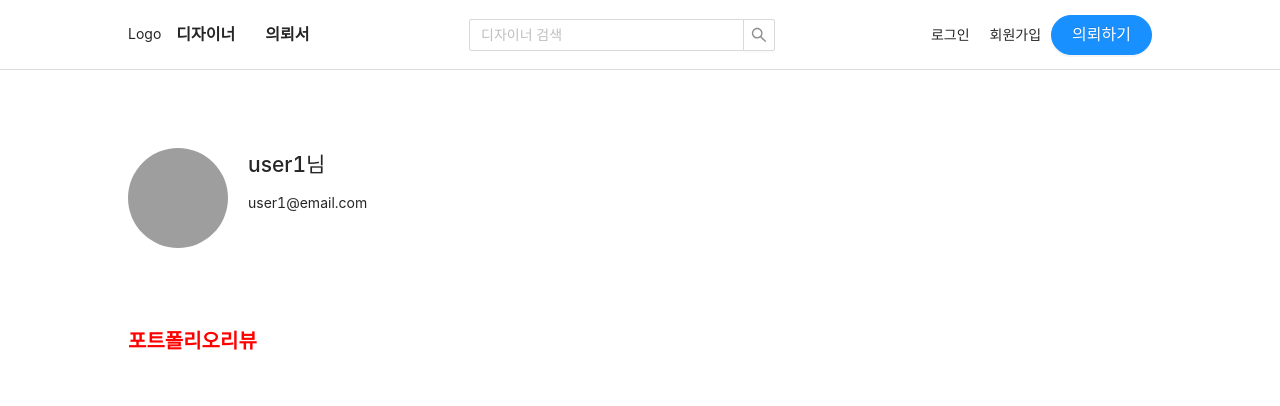
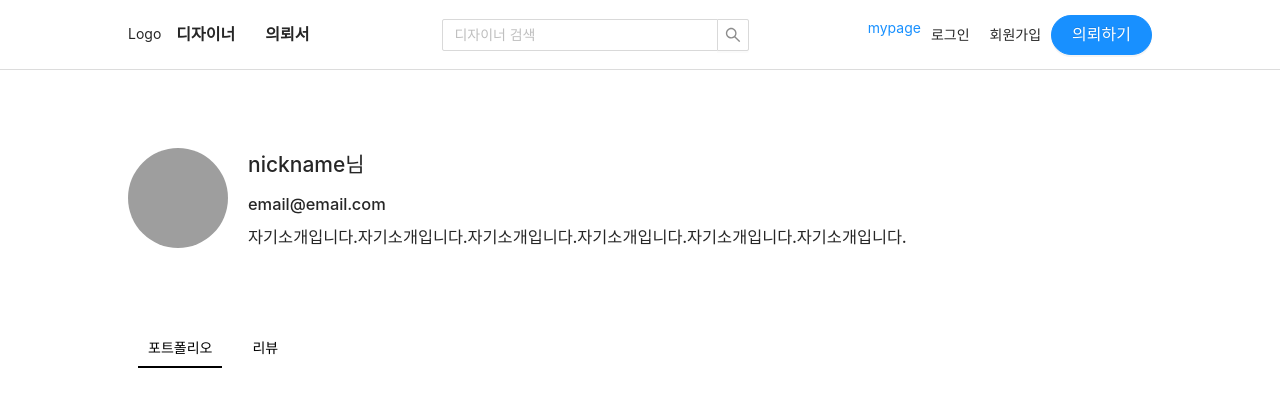
Before and after one commit to GyeongTak/TrackingQR, a React (Create React App) app in the folder frontend/: page /profile in a window 1280 px wide. Shown: the top 406 px of the page. Built offline with nearby package versions, Linux system fonts and the light colour scheme; grey boxes are pictures that could not be loaded.

Commit message:
profile page tab 제작

```diff
--- a/frontend/package.json
+++ b/frontend/package.json
@@ -18,6 +18,7 @@
     "react-dom": "^18.0.0",
     "react-router-dom": "^6.3.0",
     "react-scripts": "5.0.0",
+    "recoil": "^0.7.2",
     "swiper": "^8.1.3",
     "web-vitals": "^2.1.4"
   },
--- a/frontend/src/App.js
+++ b/frontend/src/App.js
@@ -4,11 +4,12 @@ import HomePage from './pages/Home';
 import JoinPage from './pages/Join';
 import LoginPage from './pages/Login';
 import Profile from './pages/Profile';
-
+import { RecoilRoot } from 'recoil';
 import {BrowserRouter, Routes, Route } from 'react-router-dom';
 
 const App = () => {
   return (
+    <RecoilRoot>
       <BrowserRouter>
         <Routes>
           <Route path = "/sda/" element={<DesignerPage/>} />
@@ -19,6 +20,7 @@ const App = () => {
           <Route path = "/Join" element={<JoinPage/>} />
         </Routes>
       </BrowserRouter>
+    </RecoilRoot>
   );
 }
 
--- a/frontend/src/components/MainMenu/index.js
+++ b/frontend/src/components/MainMenu/index.js
@@ -31,7 +31,7 @@ const MainMenu = () => {
             </div>
             <Input.Search placeholder="디자이너 검색" onSearch={onSearch} style={{width:'30%'}}/>
             <div style={{display: 'flex', alignItems: 'center'}}>
-
+                <Link to="/profile"><p>mypage</p></Link>
                 <div style={{padding: '0 10px'}}>로그인</div>
                 <div style={{padding: '0 10px'}}>회원가입</div>
                 {dummyDataMe.role === 'client'?
--- a/frontend/src/pages/CreatePortfolio/index.js
+++ b/frontend/src/pages/CreatePortfolio/index.js
@@ -4,8 +4,11 @@ import { Button } from 'antd';
 import { UploadOutlined } from '@ant-design/icons';
 import axios from 'axios';
 import 'antd/dist/antd.min.css';
+import { useRecoilState } from 'recoil';
+import userState from '../../store/user';
 
 const CreatePortfolioPage = () => {
+    const [ user, setUser ]  = useRecoilState(userState);
     const [ imagePrevious, setImagePrevious ] = useState(false);
     const [ file, setFile ] = useState();
     const [ title, setTitle ] = useState('');
@@ -40,6 +43,8 @@ const CreatePortfolioPage = () => {
         formData.append('title', title);
         formData.append('description', content);
         formData.append('userid', 'test_user');
+        const token = localStorage.getItem('token');
+        axios.defaults.headers.common['Authorization'] = token
         axios.post('http://localhost:8000/sda/api/portfolio/new', formData)
         .then((res) => {
             console.log(res);
--- a/frontend/src/pages/Login/index.js
+++ b/frontend/src/pages/Login/index.js
@@ -8,12 +8,16 @@ import Col from 'react-bootstrap/Col';
 import Container from 'react-bootstrap/Container';
 import MainMenu from "../../components/MainMenu";
 import { signupButton } from './style';
-import { Link } from 'react-router-dom';
+import { Link, useNavigate } from 'react-router-dom';
 import axios from 'axios';
+import { useRecoilState } from 'recoil';
+import userState from '../../store/user';
 
 function LoginPage() {
+    const [user, setUser]  = useRecoilState(userState);
     const [userId, setUserId] = useState('');
     const [password, setPassword] = useState('');
+    const navigate = useNavigate();
 
     const onChangeId = (e) => {
         setUserId(e.target.value);
@@ -30,7 +34,16 @@ function LoginPage() {
             })
         .then((res) => {
             const { token, user_id, is_client } = res.data;
-            axios.defaults.headers.common['Authorization'] = token;
+            localStorage.setItem('token', token);
+
+            setUser({
+                userId : user_id,
+                isClient : is_client,
+                profileImage : '',
+            });
+
+            navigate("/",  { replace: true });
+
         })
         .catch((error) => {
             console.error(error.response);
--- a/frontend/src/pages/Profile/index.js
+++ b/frontend/src/pages/Profile/index.js
@@ -1,21 +1,26 @@
 /** @jsxImportSource @emotion/react */
-import React from 'react';
+import React, { useState, useEffect } from 'react';
 import MainMenu from '../../components/MainMenu';
-import { jsx, css } from '@emotion/react';
-import { container, memberInfoContainer, userInfoContent, ActiveLink} from './style';
+import { container, memberInfoContainer, userInfoContent, ActiveLink,  LinkContainer} from './style';
 import Avartar from '../../components/Avatar';
-import { NavLink } from 'react-router-dom';
 import queryString from 'query-string';
+import { useRecoilState } from 'recoil';
+import userState from '../../store/user';
 
-const me = {
-    username : 'user1',
-    email : 'user1@email.com',
-
-}
 
 const Profile = () => {
-    //const query = queryString.parse(window.location.search);
-    console.log(queryString.parse(window.location.search));
+    const [ activeTab, setActiveTab ] = useState(window.location.search?
+        queryString.parse(window.location.search)["tab"] : 'portfolio');
+    const [user, setUser]  = useRecoilState(userState);
+
+    console.log(activeTab);
+    console.log(user);
+
+    const onClickTab = (tab) => {
+        setActiveTab(tab);
+    };
+
+
     return (
         <>
         <MainMenu />
@@ -24,13 +29,16 @@ const Profile = () => {
         <div css={memberInfoContainer}>
             <Avartar src='https://search.pstatic.net/common/?src=http%3A%2F%2Fpost.phinf.naver.net%2FMjAyMDA3MTZfMjE3%2FMDAxNTk0ODcyNzY2NTE3.q33CvFJq2IiCh9BUVWfG4IWhEJX-giFX9Rp9_K3AJzkg.9N4e_fFoOp3vQ7c5dxqKyvFrabouzwtUKo41KqOAKbAg.JPEG%2FIELuoo7XtRxBS8TA97d-alMucVRc.jpg&type=sc960_832' />
             <div css={userInfoContent}>
-            <h2>{me.username}님</h2>
-            <p>{me.email}</p>
+            <h2>nickname님</h2>
+            <h3>email@email.com</h3>
+            <h3>자기소개입니다.자기소개입니다.자기소개입니다.자기소개입니다.자기소개입니다.자기소개입니다.</h3>
             </div>
         </div>
 
-        <NavLink to="?portfolio" style={({ isActive}) => isActive? ActiveLink: undefined}>포트폴리오</NavLink>
-        <NavLink to="?review" style={ActiveLink}>리뷰</NavLink>
+        <div css={LinkContainer}>
+        <ActiveLink to="?tab=portfolio" isactive={activeTab === "portfolio"} onClick={()=>onClickTab('portfolio')}>포트폴리오</ActiveLink>
+        <ActiveLink to="?tab=review" isactive={activeTab === "review" } onClick={()=>onClickTab('review')}>리뷰</ActiveLink>
+        </div>
         </div>
         </>
     );
--- a/frontend/src/pages/Profile/style.js
+++ b/frontend/src/pages/Profile/style.js
@@ -1,5 +1,7 @@
 /** @jsxImportSource @emotion/react */
 import { jsx, css } from '@emotion/react';
+import styled from '@emotion/styled';
+import { Link } from 'react-router-dom';
 
 const container = css`
     padding: 0 10%;
@@ -12,11 +14,20 @@ const memberInfoContainer = css`
 const userInfoContent = css`
     margin-Left: 20px;
 `
-const ActiveLink = {
-    fontWeight: 'bold',
-    fontSize: '20px',
-    color: 'red',
-    margin: '10px 0',
-};
+const LinkContainer = css`
+    width: 100%;
+    height: 100%;
+`
+
+const ActiveLink = styled(Link)`
+    fontWeight: bold;
+    fontSize: 20px;
+    color: black;
+    margin: 10px 10px;
+    padding: 10px 10px;
+    ${({ isactive }) => isactive && 'border-bottom: 2px solid black;'}
+
+
+`
 //color: '#3c434a',
-export { container, memberInfoContainer, userInfoContent, ActiveLink };
+export { container, memberInfoContainer, userInfoContent, ActiveLink,  LinkContainer };
--- /dev/null
+++ b/frontend/src/store/user.js
@@ -0,0 +1,12 @@
+import { atom } from 'recoil';
+
+const textState = atom({
+    key: 'userState',
+    default: {
+        userId: null,
+        isClient: null,
+        profileImage: '',
+    }
+});
+
+export default textState;
```
Also changed, not shown: 2 other files (tests, documents, lock files or other folders).
